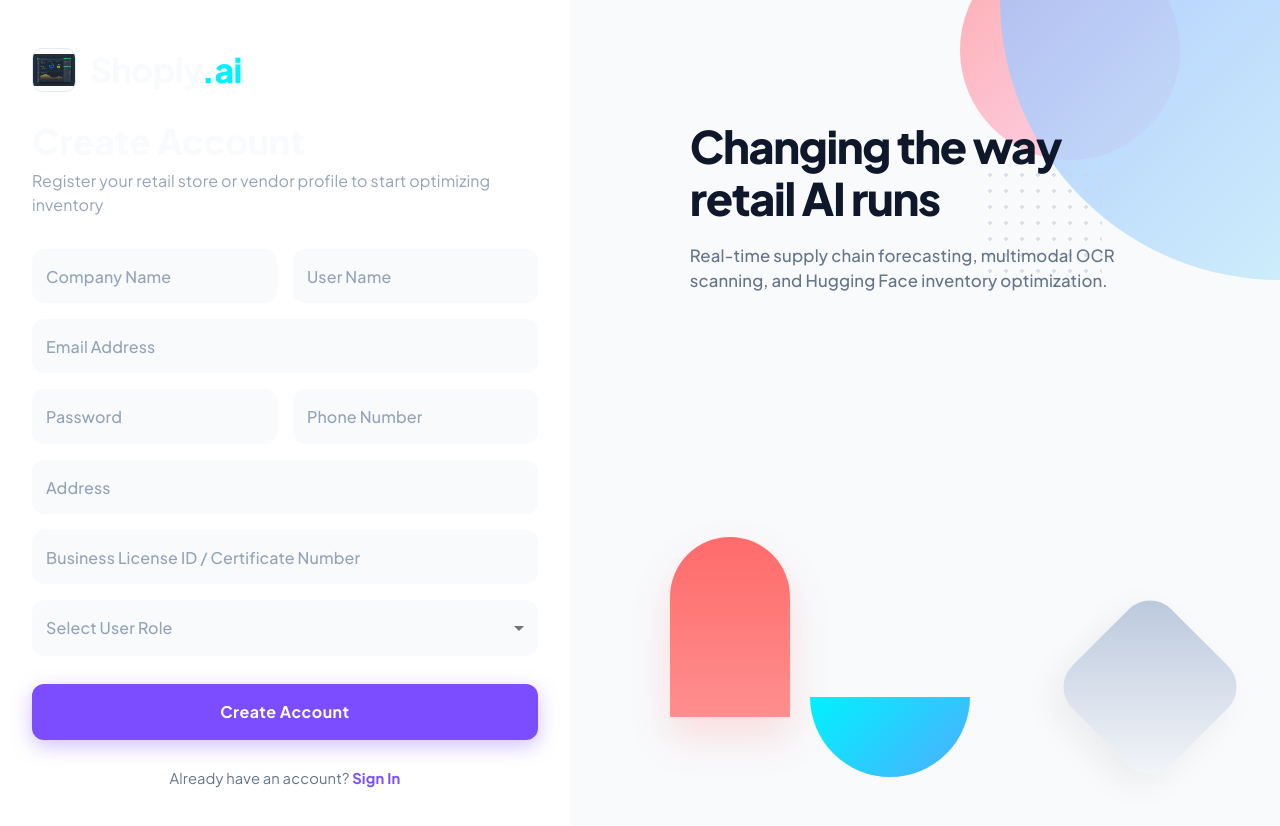
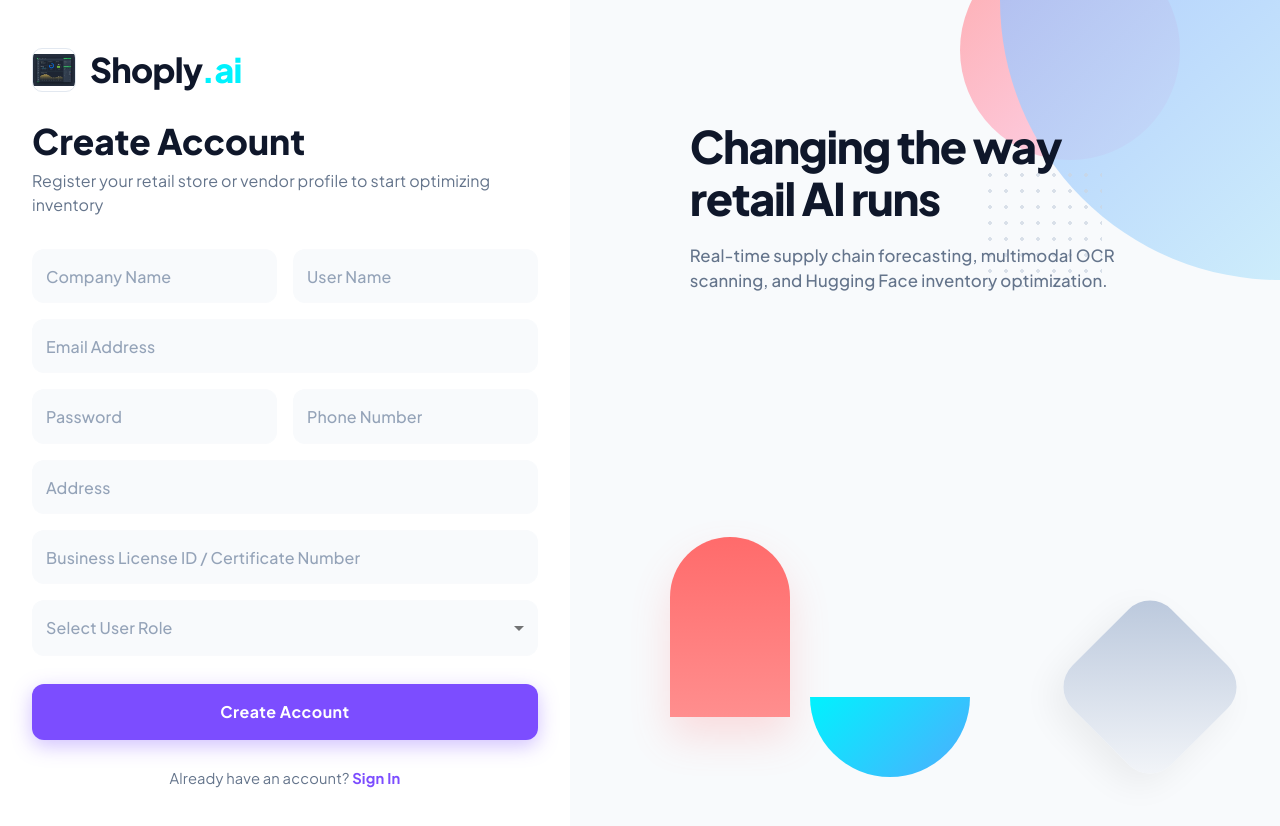
Before and after one commit to harshith0406/LushHushShine, a React (Vite) app in the folder frontend/: page /register in a window 1280 px wide. Shown: the top 826 px of the page. Built offline with nearby package versions, Linux system fonts and the light colour scheme; no server answers.

Commit message:
fix(frontend): make Shoply logo and login text visible against white auth backgrounds

```diff
--- a/frontend/src/pages/Login.jsx
+++ b/frontend/src/pages/Login.jsx
@@ -74,15 +74,15 @@ const Login = () => {
                 style={{ width: '100%', height: '100%', objectFit: 'contain', mixBlendMode: 'multiply' }}
               />
             </Box>
-            <Typography variant="h4" style={{ fontWeight: 800, fontFamily: 'var(--font-family)', color: 'var(--text-primary, #0f172a)', letterSpacing: '-0.02em' }}>
+            <Typography variant="h4" style={{ fontWeight: 800, fontFamily: 'var(--font-family)', color: '#0f172a', letterSpacing: '-0.02em' }}>
               Shoply<span style={{ color: 'var(--primary, #00f2fe)' }}>.ai</span>
             </Typography>
           </Box>
 
-          <Typography variant="h3" style={{ fontWeight: 800, fontFamily: 'var(--font-family)', color: 'var(--text-primary, #0f172a)', marginBottom: '8px', fontSize: '2.2rem' }}>
+          <Typography variant="h3" style={{ fontWeight: 800, fontFamily: 'var(--font-family)', color: '#0f172a', marginBottom: '8px', fontSize: '2.2rem' }}>
             Login
           </Typography>
-          <Typography variant="body1" style={{ color: 'var(--text-secondary, #64748b)', marginBottom: '32px', fontFamily: 'var(--font-family)' }}>
+          <Typography variant="body1" style={{ color: '#64748b', marginBottom: '32px', fontFamily: 'var(--font-family)' }}>
             Welcome back! Enter your details to access your dashboard.
           </Typography>
 
--- a/frontend/src/pages/Register.jsx
+++ b/frontend/src/pages/Register.jsx
@@ -72,15 +72,15 @@ const Register = () => {
                 style={{ width: '100%', height: '100%', objectFit: 'contain', mixBlendMode: 'multiply' }}
               />
             </Box>
-            <Typography variant="h4" style={{ fontWeight: 800, fontFamily: 'var(--font-family)', color: 'var(--text-primary, #0f172a)', letterSpacing: '-0.02em' }}>
+            <Typography variant="h4" style={{ fontWeight: 800, fontFamily: 'var(--font-family)', color: '#0f172a', letterSpacing: '-0.02em' }}>
               Shoply<span style={{ color: 'var(--primary, #00f2fe)' }}>.ai</span>
             </Typography>
           </Box>
 
-          <Typography variant="h3" style={{ fontWeight: 800, fontFamily: 'var(--font-family)', color: 'var(--text-primary, #0f172a)', marginBottom: '8px', fontSize: '2.2rem' }}>
+          <Typography variant="h3" style={{ fontWeight: 800, fontFamily: 'var(--font-family)', color: '#0f172a', marginBottom: '8px', fontSize: '2.2rem' }}>
             Create Account
           </Typography>
-          <Typography variant="body1" style={{ color: 'var(--text-secondary, #64748b)', marginBottom: '32px', fontFamily: 'var(--font-family)' }}>
+          <Typography variant="body1" style={{ color: '#64748b', marginBottom: '32px', fontFamily: 'var(--font-family)' }}>
             Register your retail store or vendor profile to start optimizing inventory
           </Typography>
 
```
